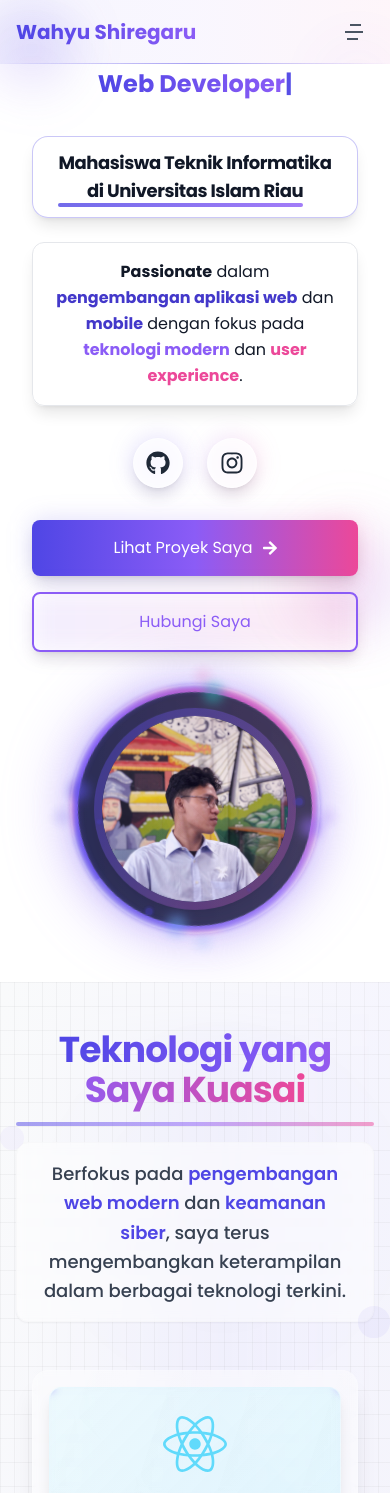
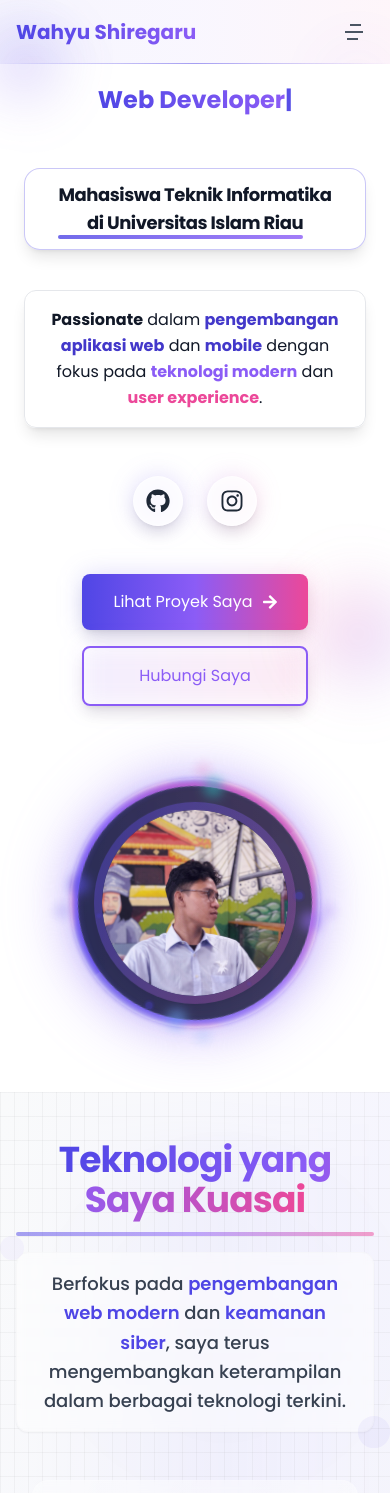
Before and after one commit to Wahyusrg0819/portfolio-website, a Next.js app: page / in a window 390 px wide. Shown: the top 1493 px of the page. Built offline with nearby package versions, Linux system fonts and the light colour scheme.

Commit message:
Refactor layout structure in Home component for improved responsiveness and visual alignment. Adjust flex properties and spacing for better mobile and desktop presentation.

```diff
--- a/app/page.tsx
+++ b/app/page.tsx
@@ -341,13 +341,13 @@ export default function Home() {
           )}
 
           <div className="container mx-auto px-4 sm:px-6 lg:px-8 max-w-7xl relative z-10">
-            <div className="flex flex-col md:flex-row items-center justify-between gap-8 md:gap-12 mx-4 sm:mx-6 lg:mx-8">
+            <div className="flex flex-col-reverse md:flex-row items-center justify-between gap-10 md:gap-12 mx-2 sm:mx-6 lg:mx-8 py-4 md:py-0">
               {/* Enhanced Text Content */}
               <motion.div
                 initial={{ opacity: 0, x: -50 }}
                 animate={{ opacity: 1, x: 0 }}
                 transition={{ duration: 0.8 }}
-                className="flex-1 text-center md:text-left w-full md:w-1/2 relative"
+                className="flex-1 flex flex-col items-center md:items-start text-center md:text-left w-full md:w-1/2 relative gap-4 md:gap-0"
               >
                 {/* Floating Elements with Rainbow Colors */}
                 <motion.div
@@ -503,7 +503,7 @@ export default function Home() {
                 initial={{ opacity: 0, scale: 0.5 }}
                 animate={{ opacity: 1, scale: 1 }}
                 transition={{ delay: 0.5, duration: 0.8 }}
-                className="flex-1 flex justify-center md:justify-end w-full md:w-1/2"
+                className="flex-1 flex justify-center md:justify-end w-full md:w-1/2 mt-8 md:mt-0 order-first md:order-none"
               >
                 <div className="relative w-[250px] h-[250px] sm:w-[300px] sm:h-[300px] md:w-[350px] md:h-[350px] lg:w-[400px] lg:h-[400px]">
                   {/* Bingkai luar: gradient tebal dan glow */}
```
